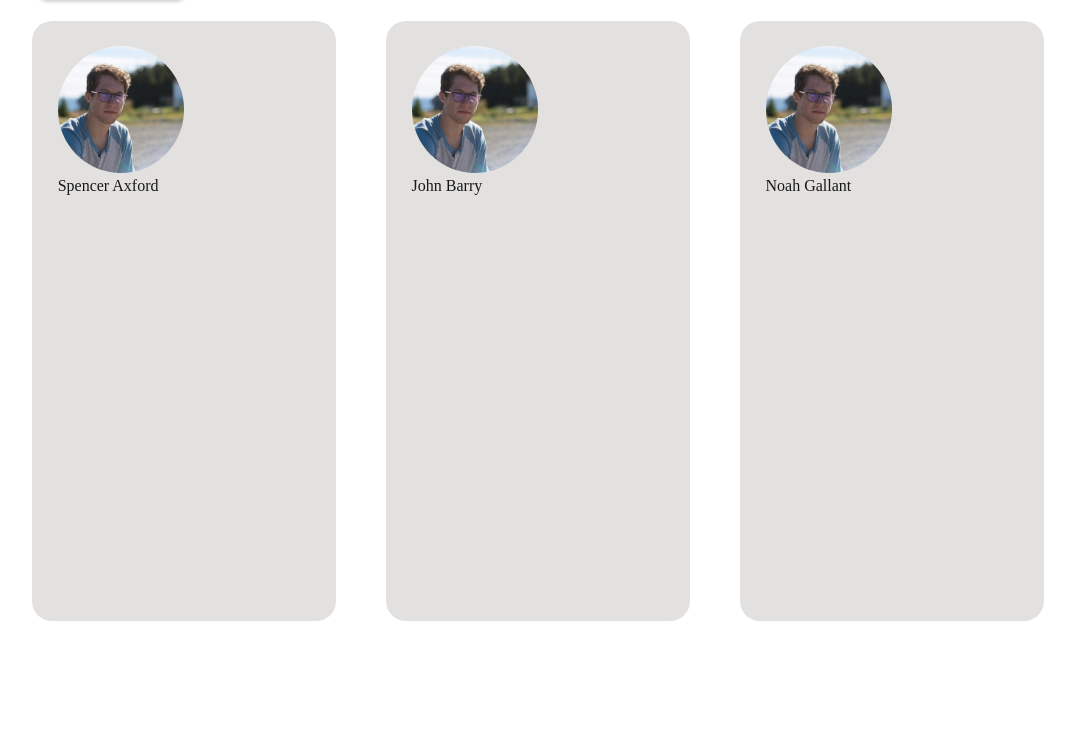
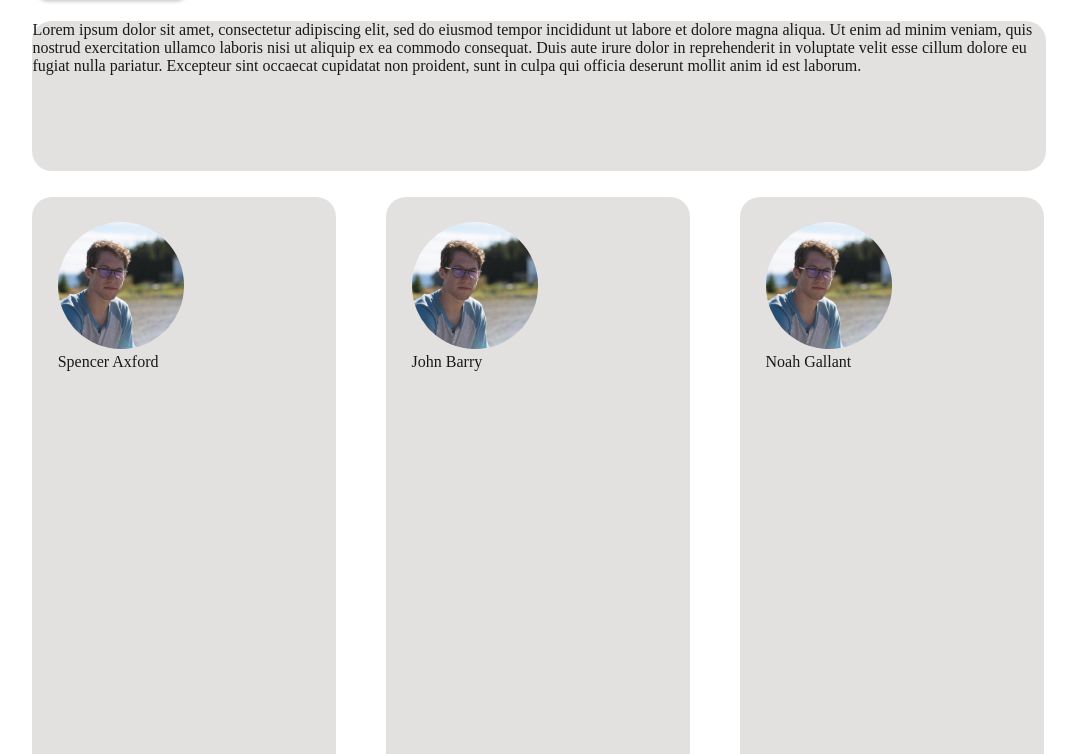
Before and after one commit to NoahGallant-MUN/WatchfulSky-Web, a plain HTML site: page src/index.html in a window 1280 px wide. Shown: the part 183-937 px from the top of the page, without its empty margins (102-1179 px from the left). Before the commit the page ends 812 px from the top, so only its background shows below. Drawn offline with Linux system fonts and the light colour scheme.

Commit message:
added desc location

```diff
--- a/src/css/main.css
+++ b/src/css/main.css
@@ -8,6 +8,7 @@
 .top_bar {
     display: inline-block;
     padding-left: 8.7%;
+    padding-right: 10%;
 }
 
 .icon {
@@ -30,11 +31,22 @@
     color: #e0dedc;
 }
 
+.content {
+    width: 98.6%;
+    height: 150px;
+    margin-bottom: 26px;
+    opacity: 0.9;
+    background: #e0dedc;
+    margin-left: 1.6%;
+    border-radius: 20px;
+}
+
 .profiles_container {
 
     padding-left: 10%;
     padding-right: 10%;
 }
+
 
 .profile_container {
     width: 30%;
@@ -68,3 +80,9 @@
 .noah {
     float: right;
 }
+
+@media screen and (max-width: 500px) {
+    .profile_container {
+        display: block;
+    }
+}
--- a/src/index.html
+++ b/src/index.html
@@ -13,6 +13,10 @@
       <div class='name'>
         <div class='app_name'>Watchful Sky</div>
         <div class='platform_name'>Android</div>
+      </div>
+
+      <div class='content'>
+          Lorem ipsum dolor sit amet, consectetur adipiscing elit, sed do eiusmod tempor incididunt ut labore et dolore magna aliqua. Ut enim ad minim veniam, quis nostrud exercitation ullamco laboris nisi ut aliquip ex ea commodo consequat. Duis aute irure dolor in reprehenderit in voluptate velit esse cillum dolore eu fugiat nulla pariatur. Excepteur sint occaecat cupidatat non proident, sunt in culpa qui officia deserunt mollit anim id est laborum.
       </div>
       <!-- Rest of Top Bar -->
     </div>
```
